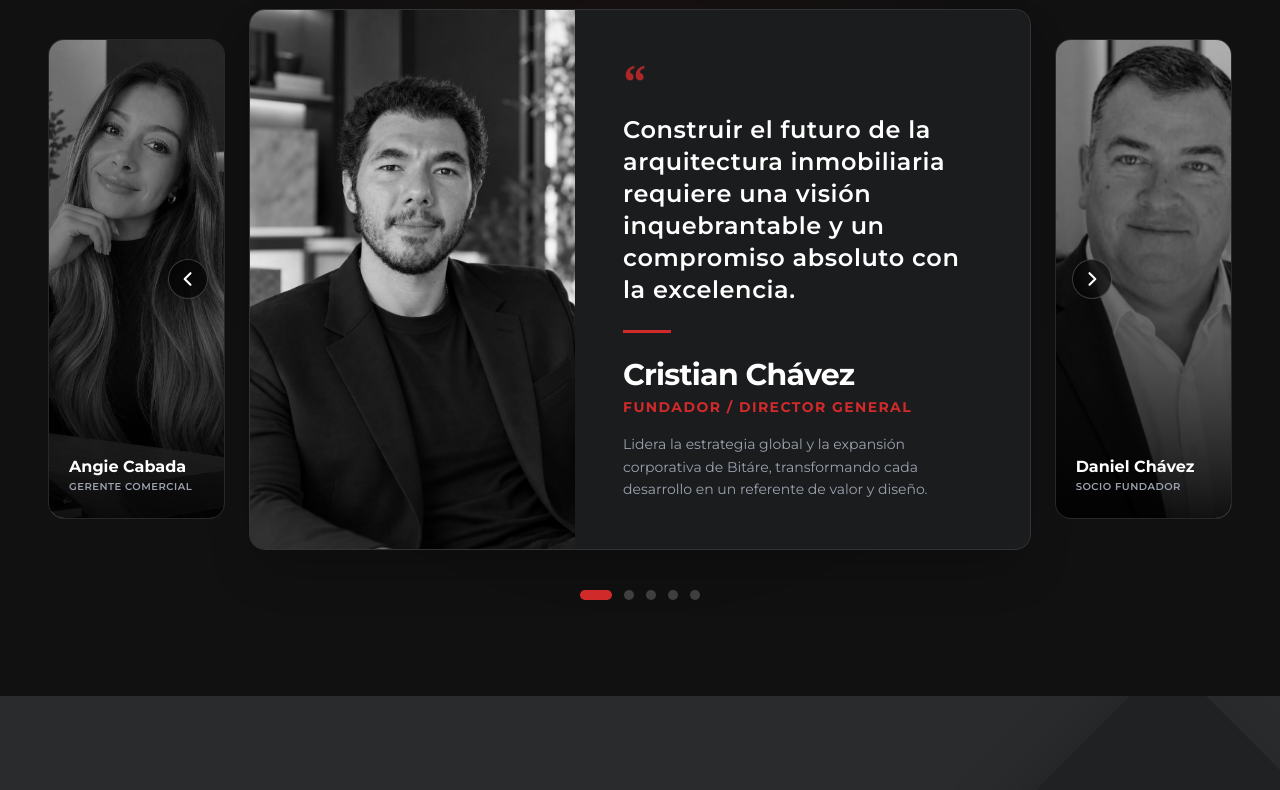
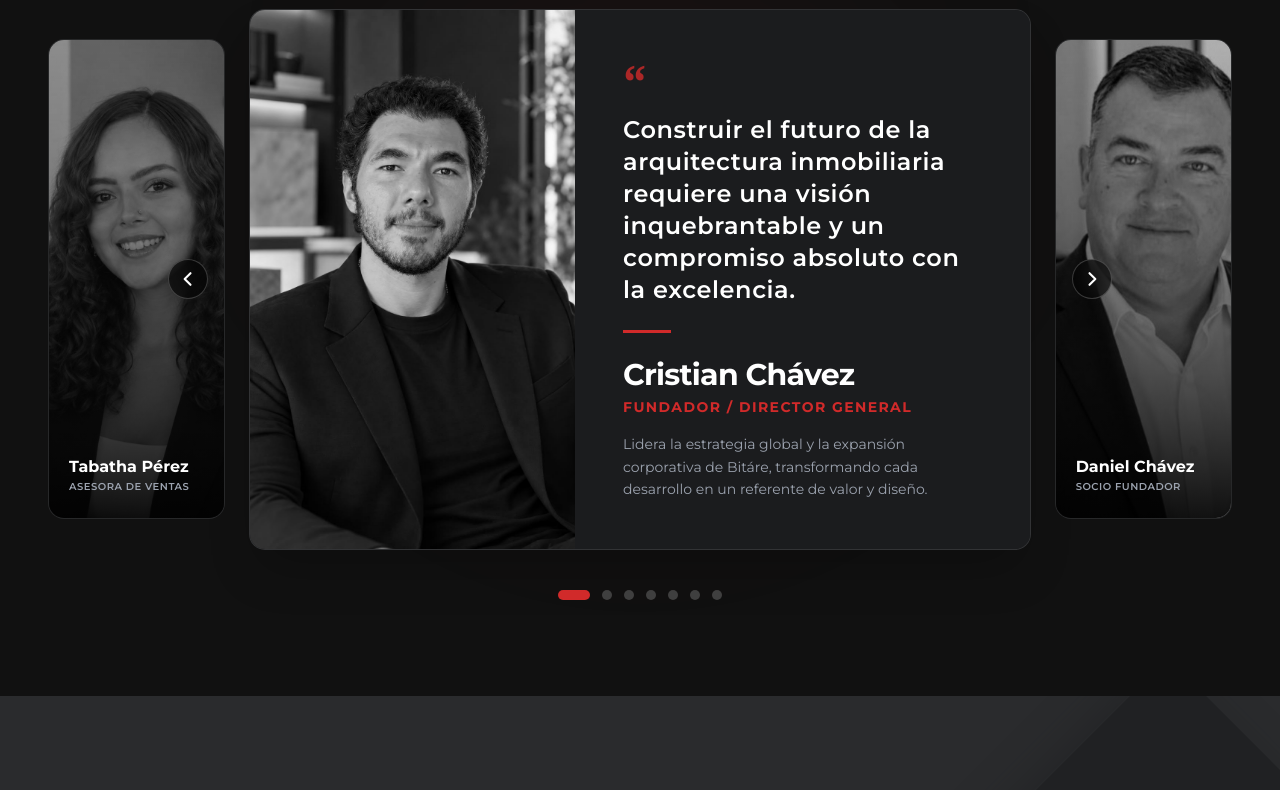
Before and after one commit to jhon-henao13/bitare-inmobiliaria, a React (Vite) app: page /nosotros in a window 1280 px wide. Shown: the part 857-1647 px from the top of the page. Built offline with nearby package versions, Linux system fonts and the light colour scheme.

Commit message:
feat: add two members in Team & About sections

```diff
--- a/src/pages/Home/TeamAndProjects.jsx
+++ b/src/pages/Home/TeamAndProjects.jsx
@@ -14,6 +14,9 @@ import cristianImg from '../../assets/team/cristian-chavez.jpeg';
 import luisMadrigalImg from '../../assets/team/luis-madrigal.jpeg';
 import luisaHuertaImg from '../../assets/team/luisa-huerta.jpeg';
 import danielImg from '../../assets/team/daniel-chavez.jpeg';
+
+import aliImg from '../../assets/team/ali-rueda.jpeg';
+import tabathaImg from '../../assets/team/tabatha-perez.jpeg';
 
 // --- DATOS DE LOS PROYECTOS PROPORCIONADOS ---
 const deliveredProjects = [
@@ -71,6 +74,8 @@ const teamMembers = [
   { id: 3, name: 'Luis Madrigal', role: 'Director Comercial', img: luisMadrigalImg },
   { id: 4, name: 'Luisa Huerta', role: 'Gerente Comercial', img: luisaHuertaImg },
   { id: 5, name: 'Angie Cabada', role: 'Gerente Comercial', img: angieImg },
+  { id: 6, name: 'Ali Rueda', role: 'Asesora de Ventas', img: aliImg },
+  { id: 7, name: 'Tabatha Pérez', role: 'Asesora de Ventas', img: tabathaImg },
 ];
 
 /* COMPONENTE INTERNO: Tarjeta de Proyecto Animada */
--- a/src/pages/Nosotros/TeamLeadership.jsx
+++ b/src/pages/Nosotros/TeamLeadership.jsx
@@ -7,6 +7,8 @@ import danielImg from '../../assets/team/daniel-chavez.jpeg';
 import luisMadrigalImg from '../../assets/team/luis-madrigal.jpeg';
 import luisaHuertaImg from '../../assets/team/luisa-huerta.jpeg';
 import angieImg from '../../assets/team/angie-cabada.jpeg';
+import aliImg from '../../assets/team/ali-rueda.jpeg';
+import tabathaImg from '../../assets/team/tabatha-perez.jpeg';
 
 const teamMembers = [
   {
@@ -49,6 +51,25 @@ const teamMembers = [
     bio: 'Experta en estrategias de comercialización y acompañamiento personalizado en cada etapa del proceso inmobiliario.',
     image: angieImg,
   },
+
+  {
+    id: 6,
+    name: 'Ali Rueda',
+    role: 'Asesora de Ventas',
+    quote: 'La confianza se construye escuchando y ofreciendo la mejor opción para cada estilo de vida.',
+    bio: 'Dedicada a brindar un asesoramiento inmobiliario cercano, transparente y altamente profesional en cada etapa de la inversión.',
+    image: aliImg,
+  },
+  {
+    id: 7,
+    name: 'Tabatha Pérez',
+    role: 'Asesora de Ventas',
+    quote: 'Guiar a nuestros clientes hacia el patrimonio ideal es una responsabilidad que asumimos con total compromiso.',
+    bio: 'Especializada en la atención personalizada a inversionistas y familias que buscan propiedades exclusivas en preventa.',
+    image: tabathaImg,
+  },
+
+
 ];
 
 const TeamLeadership = () => {
```
Also changed, not shown: src/assets/team/ali-rueda.jpeg (added), src/assets/team/tabatha-perez.jpeg (added).
